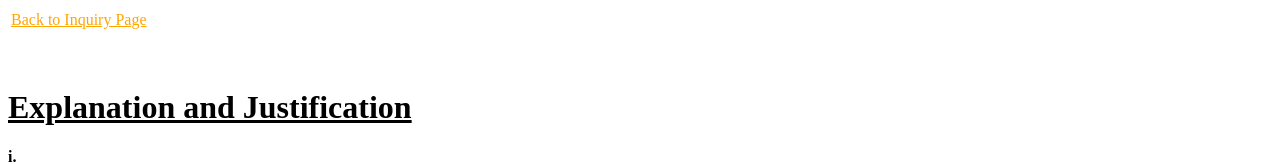
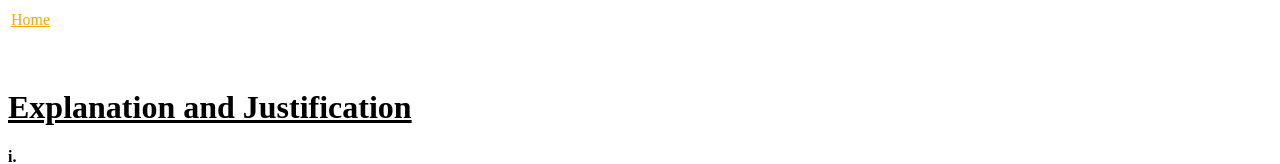
Before and after one commit to IvHam23/y9web, a plain HTML site: page Explanation and Justification.html in a window 1280 px wide. Shown: the top 164 px of the page. Drawn offline with Linux system fonts and the light colour scheme.

Commit message:
home link

```diff
--- a/Explanation and Justification.html
+++ b/Explanation and Justification.html
@@ -8,7 +8,7 @@
 
         <table>
 		   <tr><td>
-			   <a href="inquiry.html" style="color: orange">Back to Inquiry Page</a>
+               <a href="index.html" style="color: orange">Home</a>
 	       </td></tr>
         </table>
 
```
